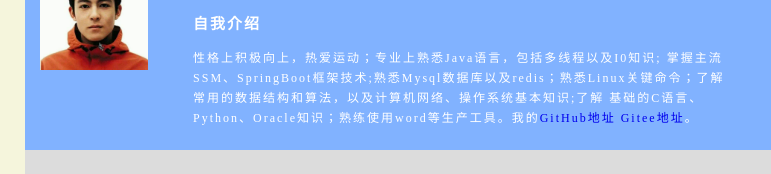
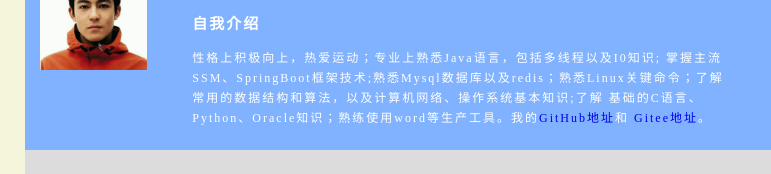
Before and after one commit to keyhhh/201917424.github.io, a plain HTML site: page resume.html in a window 1280 px wide. Shown: the part 264-438 px from the top of the page, 231-1002 px from the left. Drawn offline with Linux system fonts and the light colour scheme.

Commit message:
Update resume.html

```diff
--- a/resume.html
+++ b/resume.html
@@ -27,7 +27,7 @@
                     <p id="p_self_content">
                         性格上积极向上，热爱运动；专业上熟悉Java语言，包括多线程以及I0知识;
                         掌握主流SSM、SpringBoot框架技术;熟悉Mysql数据库以及redis；熟悉Linux关键命令；了解常用的数据结构和算法，以及计算机网络、操作系统基本知识;了解
-                        基础的C语言、Python、Oracle知识；熟练使用word等生产工具。我的<a href="https://github.com/keyhhh">GitHub地址</a>
+                        基础的C语言、Python、Oracle知识；熟练使用word等生产工具。我的<a href="https://github.com/keyhhh">GitHub地址</a>和
                         <a href="https://gitee.com/cao-yuh/dashboard/projects">Gitee地址</a>。
                     </p>
                 </td>
```
